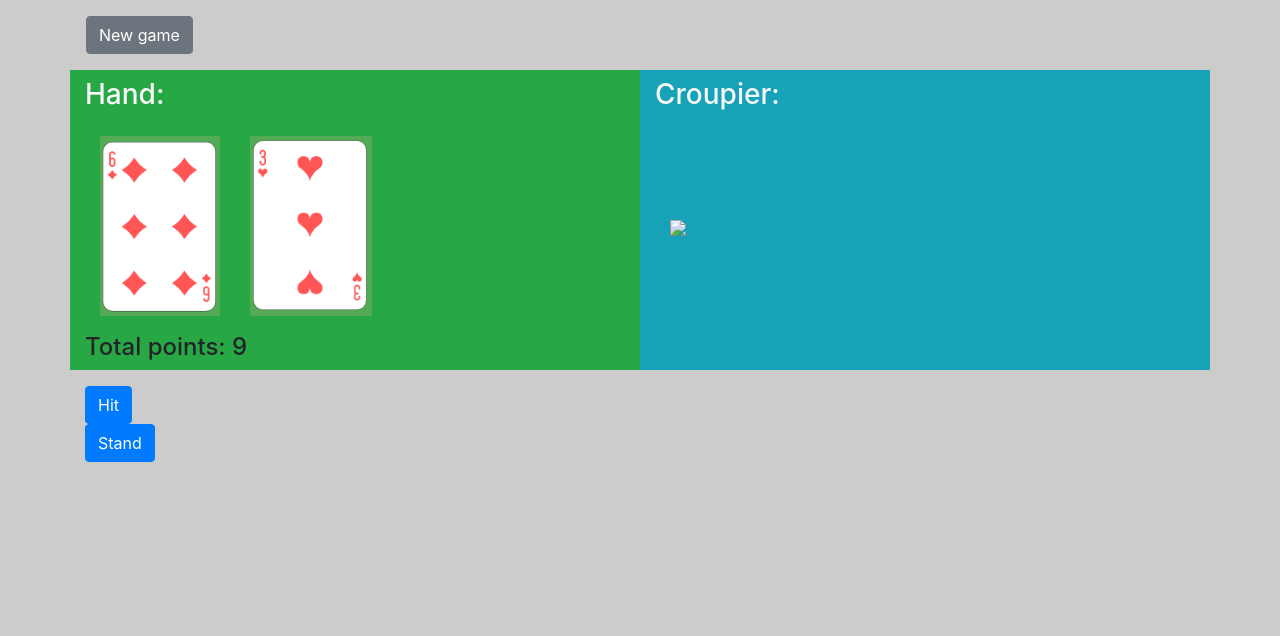
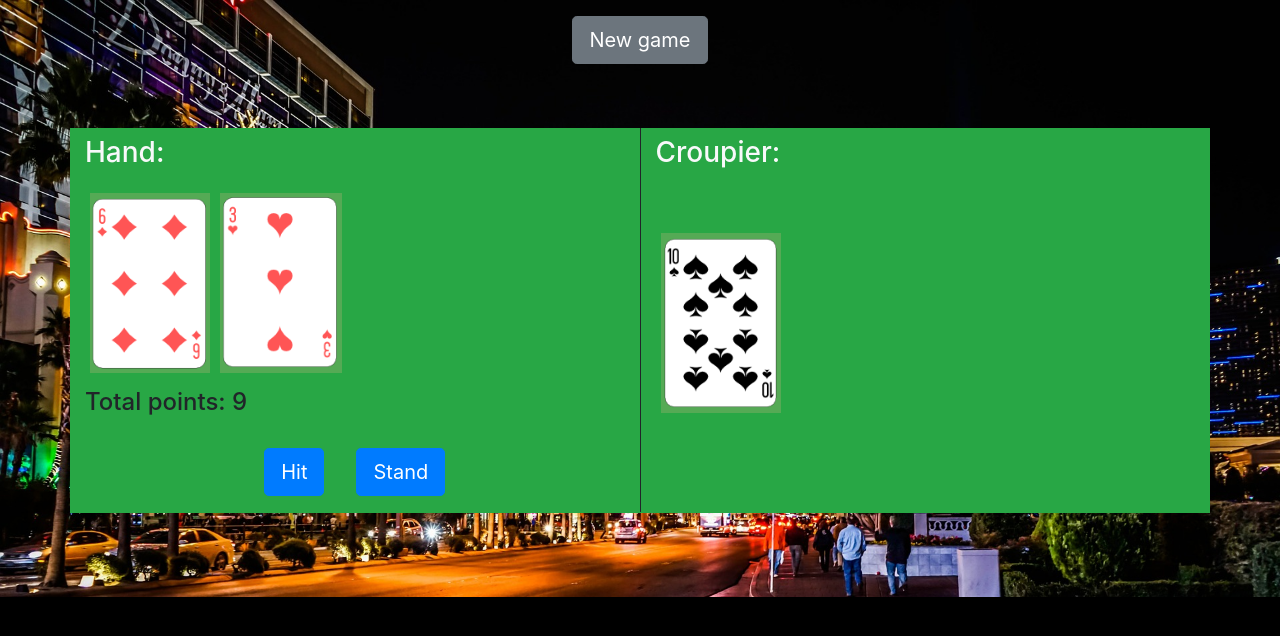
Before and after one commit to Lancero/blackjack, a plain HTML site: page index.html in a window 1280 px wide. Both pictures are taken after a click on the button "Start game". Drawn offline with nearby package versions, Linux system fonts and the light colour scheme.

Commit message:
Styling upgrade, bug fixes, updates

```diff
--- a/deck.js
+++ b/deck.js
@@ -18,7 +18,7 @@ deck[12] = {name: "2", color: "Clubs", points: 2, image: "/C2.png"}
 
 deck[13] = {name: "Ace", color: "Spades", points: 11, image: "/SA.png"}
 deck[14] = {name: "King", color: "Spades", points: 10, image: "/SK.png"}
-deck[15] = {name: "Queen", color: "Spades", points: 10, image: "/CQ.png"}
+deck[15] = {name: "Queen", color: "Spades", points: 10, image: "/SQ.png"}
 deck[16] = {name: "Jack", color: "Spades", points: 10, image: "/SJ.png"}
 deck[17] = {name: "10", color: "Spades", points: 10, image: "/S10.png"}
 deck[18] = {name: "9", color: "Spades", points: 9, image: "/S9.png"}
@@ -46,7 +46,7 @@ deck[38] = {name: "2", color: "Diamonds", points: 2, image: "/D2.png"}
 
 deck[39] = {name: "Ace", color: "Hearts", points: 11, image: "/HA.png"}
 deck[40] = {name: "King", color: "Hearts", points: 10, image: "/HK.png"}
-deck[41] = {name: "Queen", color: "Hearts", points: 10, image: "/CQ.png"}
+deck[41] = {name: "Queen", color: "Hearts", points: 10, image: "/HQ.png"}
 deck[42] = {name: "Jack", color: "Hearts", points: 10, image: "/HJ.png"}
 deck[43] = {name: "10", color: "Hearts", points: 10, image: "/H10.png"}
 deck[44] = {name: "9", color: "Hearts", points: 9, image: "/H9.png"}
@@ -101,9 +101,9 @@ function showCroupierHand(){
 
     for(i=0; i<croupier.length; i++){
         if(croupier[i].isHidden){
-            croupierHandContent = croupierHandContent + '<div class="deck-card text-light d-none"><img class="single-card-deck" src="img' + hand[i].image + '"></div>';
+            croupierHandContent = croupierHandContent + '<div class="deck-card text-light d-none"><img class="single-card-deck" src="img' + croupier[i].image + '"></div>';
         }else{
-            croupierHandContent = croupierHandContent + '<div class="deck-card text-light"><img class="single-card-deck" src="img' + hand[i].name + '"></div>';
+            croupierHandContent = croupierHandContent + '<div class="deck-card text-light"><img class="single-card-deck" src="img' + croupier[i].image + '"></div>';
         }
     }
     document.getElementById("croupier-hand").innerHTML = croupierHandContent;
@@ -113,7 +113,7 @@ function showPoints(cPoints, pName, isStand){
     if (pName === 'hand'){
         var handPoints = playerPoints(hand);
 
-        if(handPoints.length===1){              // Bez Asa
+        if(handPoints.length===1){                      // Bez Asa
             if(handPoints[0]===21){
                 playerWins();
                 console.log('Gracz zdobył 21 punktów - gracz wygrywa');
@@ -123,7 +123,7 @@ function showPoints(cPoints, pName, isStand){
                 console.log('Gracz przekroczył 21 punktów - gracz przegrywa');
             }
             document.getElementById("total-points-hand").innerHTML = handPoints[0];
-        }else{                                  // Z Asem
+        }else{                                          // Z Asem
             var oPoints = 0;
             for(i=0; i<handPoints.length; i++){
                 if(handPoints[i]===21){
@@ -174,10 +174,9 @@ function showPoints(cPoints, pName, isStand){
                     playerLoses();
                     console.log('Krupier zdobył więcej punktów - gracz przegrywa');
                 }else if(croupierPoints[0]===handPoints[0]){
+                    draw();
                     console.log('REMIS!');
                 }
-            }else{
-                console.log(' DEAD END #3');
             }
             document.getElementById("total-points-croupier").innerHTML = croupierPoints[0];
 
@@ -187,6 +186,7 @@ function showPoints(cPoints, pName, isStand){
             for(i=0; i<croupierPoints.length; i++){
                 if(croupierPoints[i]===21){
                     playerLoses();
+                    $('.croupier-wrapper h4').removeClass('invisible');
                     console.log('Krupier zdobył 21 punktów z Asem - gracz przegrywa');
                 }else if(croupierPoints[i]>21){
                     oPoints++;
@@ -215,6 +215,9 @@ function showPoints(cPoints, pName, isStand){
                     if(croupierFinal > rivalPoints){
                         playerLoses();
                         console.log('Krupier ma więcej punktów i wygrywa');
+                    }else if(croupierFinal === rivalPoints){
+                        draw();
+                        console.log('REMIS!');
                     }else{
                         playerWins();
                         console.log('Krupier ma mniej punktów - gracz wygrywa');
--- a/game.js
+++ b/game.js
@@ -187,7 +187,7 @@ var auto1 = function(){ 			// Początek rozgrywki (po dwie kart dla gracza)
 	}
 }
 
-// CONTROLS
+// BUTTONS CONTROLS
 
 $(document).ready(function(){
 	shuffle();
@@ -198,14 +198,12 @@ $('#random-card').click(function(){
 });
 $('#btn-2').click(function(){
 	maxRandom();
-	//showDeck();
 	showHand();
 	showCroupierHand();
 });
 
 $('#btn-hit').click(function(){
 	hit();
-	//showDeck();
 	showHand();
 });
 
--- a/index.html
+++ b/index.html
@@ -16,50 +16,53 @@
 </head>
 
 <body>
-	<div class="container  p-3">
-			<div id="deck" class="clearfix mx-3">
-
+	<div class="container p-3">
+		<div class="row">
+			<div id="deck" class="clearfix mx-3"></div>
 		</div>
 		<div class="row">
-				<div class="col-6">
-					<button id="btn-start" class="btn btn-primary">Start game</button>
-
-					<button id="btn-reset" class="btn btn-secondary">New game</button>
-				</div>
-				<div class="col-6">
+			<div class="col d-flex justify-content-center">
+				<button id="btn-start" class="btn btn-primary btn-lg">Start game</button>
+				<button id="btn-reset" class="btn btn-secondary btn-lg">New game</button>
 				<button id="random-card" class="btn btn-secondary d-none">Tasuj talię</button>
 				<button id="btn-2" class="btn btn-secondary d-none">Wybierz 1 kartę</button>
 			</div>
 		</div>
 	</div>
 	<div class="container">
-		<div class="row mb-3" style="min-height: 300px;">
-			<div class="col bg-success d-flex flex-column justify-content-between hand-wrapper">
+		<div class="row mt-5" style="min-height: 300px;">
+			<div class="col bg-success d-flex flex-column justify-content-between hand-wrapper" style="border-right: 1px solid">
 				<h3 class="text-light pt-2">Hand:</h3>
 				<div id="hand" class=""></div>
-				<h4 class="d-none">Total points: <span id='total-points-hand'>0</span></h4>
+				<h4 class="mb-3 d-none">Total points: <span id='total-points-hand'>0</span></h4>
+				<div class="d-flex justify-content-center">
+					<button id="btn-hit" class="btn btn-secondary btn-lg d-none m-3">Hit</button>
+					<button id="btn-stand" class="btn btn-secondary btn-lg d-none m-3">Stand</button>
 				</div>
-			<div class="col bg-info d-flex flex-column justify-content-between croupier-wrapper">
+			</div>
+			<div class="col bg-success d-flex flex-column justify-content-between croupier-wrapper">
 				<h3 class="text-light pt-2">Croupier:</h3>
 				<div id="croupier-hand"></div>
-				<h4 class="invisible">Total points: <span id='total-points-croupier'>0</span></h4>
+				<h4 class="mb-3 invisible">Total points: <span id='total-points-croupier'>0</span></h4>
 			</div>
 		</div>
 		<div class="row">
-			<div class="col justify-content-center">
-				<div>
-					<button id="btn-hit" class="btn btn-secondary d-none">Hit</button>
-				</div>
-				<div>
-					<button id="btn-stand" class="btn btn-secondary d-none">Stand</button>
-				</div>
+			<div class="col bg-success d-flex justify-content-center">
+				<button id="btn-hit" class="btn btn-secondary btn-lg d-none">Hit</button>
+				<button id="btn-stand" class="btn btn-secondary btn-lg d-none">Stand</button>
 
 			</div>
 		</div>
 		<div class="row">
+			<div class="col d-flex justify-content-center">
+				<button id="random-card" class="btn btn-secondary d-none">Tasuj talię</button>
+				<button id="btn-2" class="btn btn-secondary d-none">Wybierz 1 kartę</button>
+			</div>
+		</div>
+		<div class="row mt-3">
 			<div id='info-start-game' class="col-12 card text-white bg-info ">
 				<div class="card-body text-center">
-					<h4 class="card-title">Press "Start" to begin playing</h4>
+					<h4 class="card-title">Press "Start" to begin game</h4>
 				</div>
 			</div>
 			<div id='info-wait' class="col-12 card text-white bg-info d-none">
@@ -96,7 +99,6 @@
 
 	<div id="demo"></div>
 
-
 	<script src="https://ajax.googleapis.com/ajax/libs/jquery/3.3.1/jquery.min.js"></script>
 
 	<script src="deck.js"></script>
--- a/style.css
+++ b/style.css
@@ -1,9 +1,12 @@
 body {
-    background: #ccc;
+    background: #000;
+    background-image: url('img/las-vegas.jpg');
+    background-repeat: no-repeat;
+    background-size: cover;
 }
 .deck-card {
     float: left;
-    padding: 15px;
+    padding: 15px 5px;
     font-size: 20px;
 }
 .deck-card.selected {
```
Also changed, not shown: img/las-vegas.jpg (added). Lines whose indentation alone changed are shown as unchanged.
